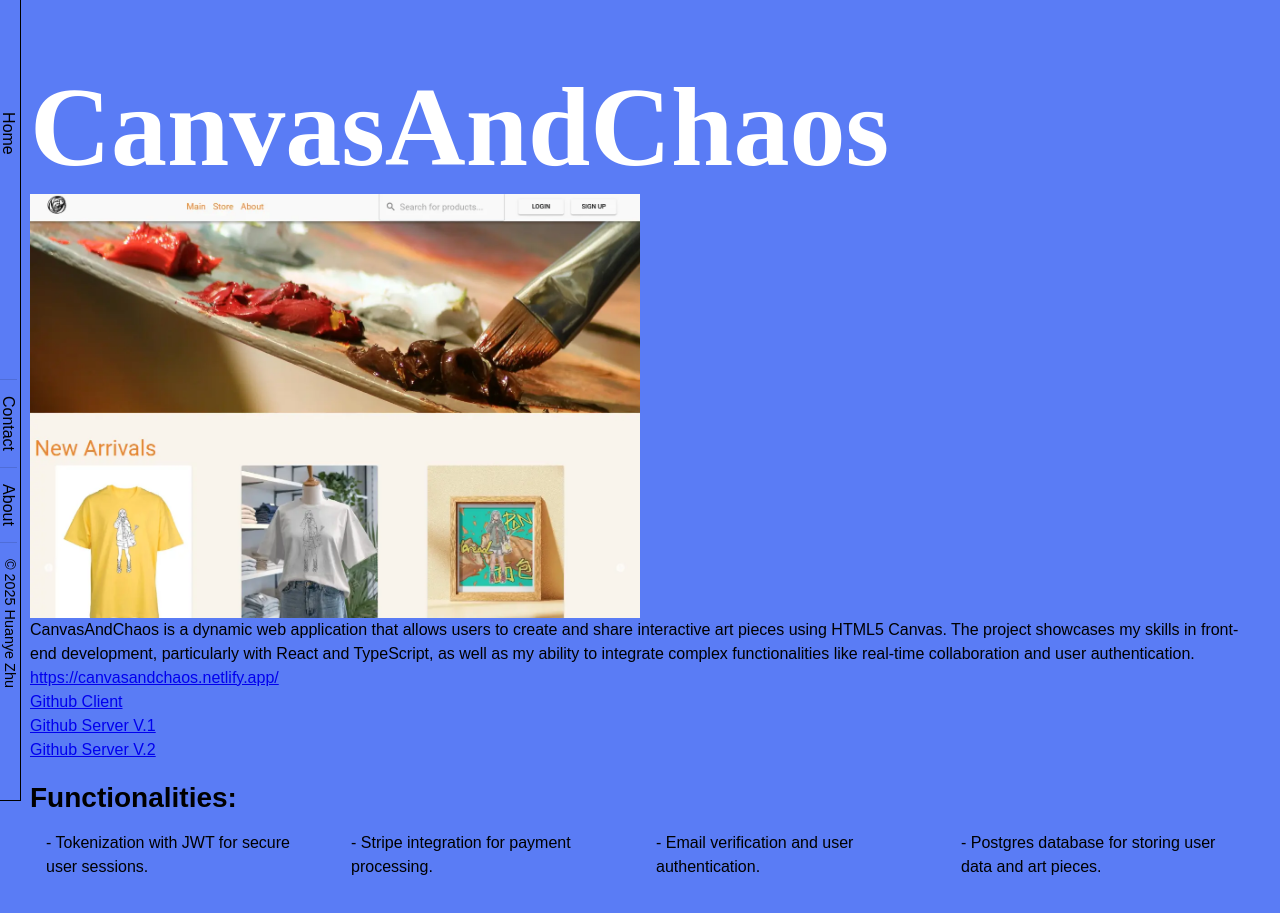
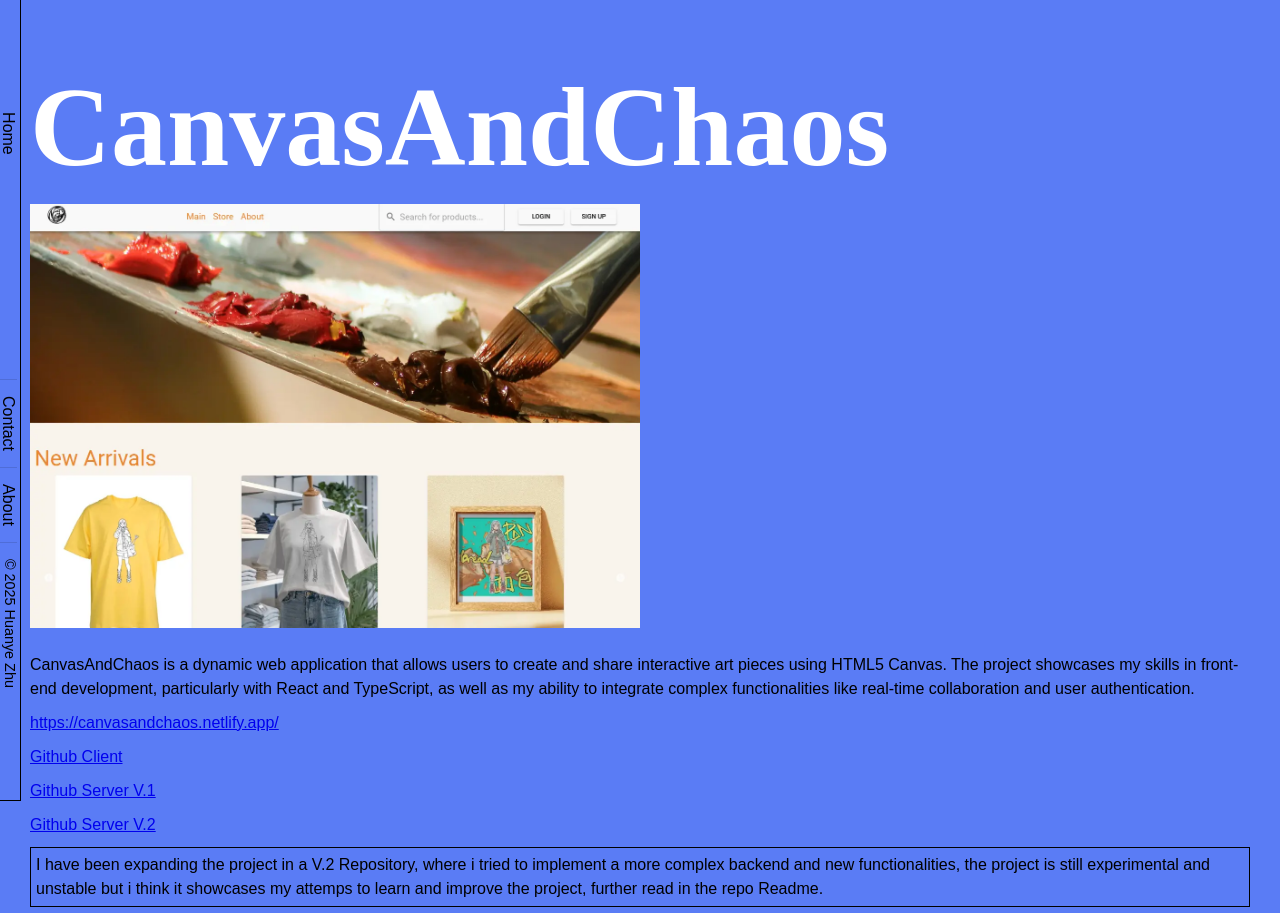
Before and after one commit to Huanye98/Web-Portfolio-Front, a React (Vite) app: page /Web-Portfolio-Front/projects/canvas-chaos in a window 1280 px wide. Shown: the top 913 px of the page. Built offline with nearby package versions, Linux system fonts and the light colour scheme.

Commit message:
404 refresh fix and c&c v.2 context

```diff
--- a/src/Components/HomeProjects.tsx
+++ b/src/Components/HomeProjects.tsx
@@ -19,7 +19,7 @@ function HomeProjects({ setHoveredProject }: HomeProjectsProps) {
     {
       id: "canvas&chaos",
       name: "Canvas&Chaos",
-      url: "/projects/canvas&chaos",
+      url: "/projects/canvas-chaos",
       img: canvasandchaos,
       type: "E-commerce site",
     },
--- a/src/Pages/Projects/CanvasAndChaos.tsx
+++ b/src/Pages/Projects/CanvasAndChaos.tsx
@@ -24,6 +24,7 @@ function CanvasAndChaos() {
             margin: { xs: "10px", sm: "20px", md: "30px" },
             display: "flex",
             flexDirection: "column",
+            gap:"10px"
           }}
         >
           <Typography
@@ -37,7 +38,7 @@ function CanvasAndChaos() {
             alt="CanvasAndChaos Screenshot"
             style={{ width: "50%",}}
           />
-          <Typography>
+          <Typography sx={{mt:"15px"}}>
             CanvasAndChaos is a dynamic web application that allows users to
             create and share interactive art pieces using HTML5 Canvas. The
             project showcases my skills in front-end development, particularly
@@ -81,8 +82,12 @@ function CanvasAndChaos() {
               Github Server V.2
             </a>
           </Typography>
-          <Box sx={{margin: {xs:0,sm:0,md:"20px 0"}, }}>
-          <Typography variant="h3">Functionalities:</Typography>
+
+          <Typography sx={{border:"1px solid black", padding:"5px"}}>
+            I have been expanding the project in a V.2 Repository, where i tried to implement a more complex backend and new functionalities, the project is still experimental and unstable but i think it showcases my attemps to learn and improve the project, further read in the repo Readme.
+          </Typography>
+          <Box sx={{margin: {xs:0,sm:0,md:"20px 0"},}}>
+          <Typography variant="h3" sx={{mt:"10px"}}>Functionalities:</Typography>
             <List sx={{ display: "flex", flexDirection: {xs:"column",sm:"column",md:"row"} }}>
               <ListItem>
                 <Typography variant="body1">
--- a/src/Pages/Projects/CrimenPijama.tsx
+++ b/src/Pages/Projects/CrimenPijama.tsx
@@ -109,7 +109,7 @@ function CrimenPijama() {
           significantly improved my problem-solving skills and understanding of
           core web technologies.
         </Typography>
-        <Link to="/projects/canvas&chaos" style={{ textDecoration: "none" }}>
+        <Link to="/projects/canvas-chaos" style={{ textDecoration: "none" }}>
           <Typography variant="h3" sx={{mt:2}} >Next project</Typography>
           <Typography variant="h4">Canvas&chaos </Typography>
         </Link>
```
Also changed, not shown: 404.html (+7 -0 lines).
